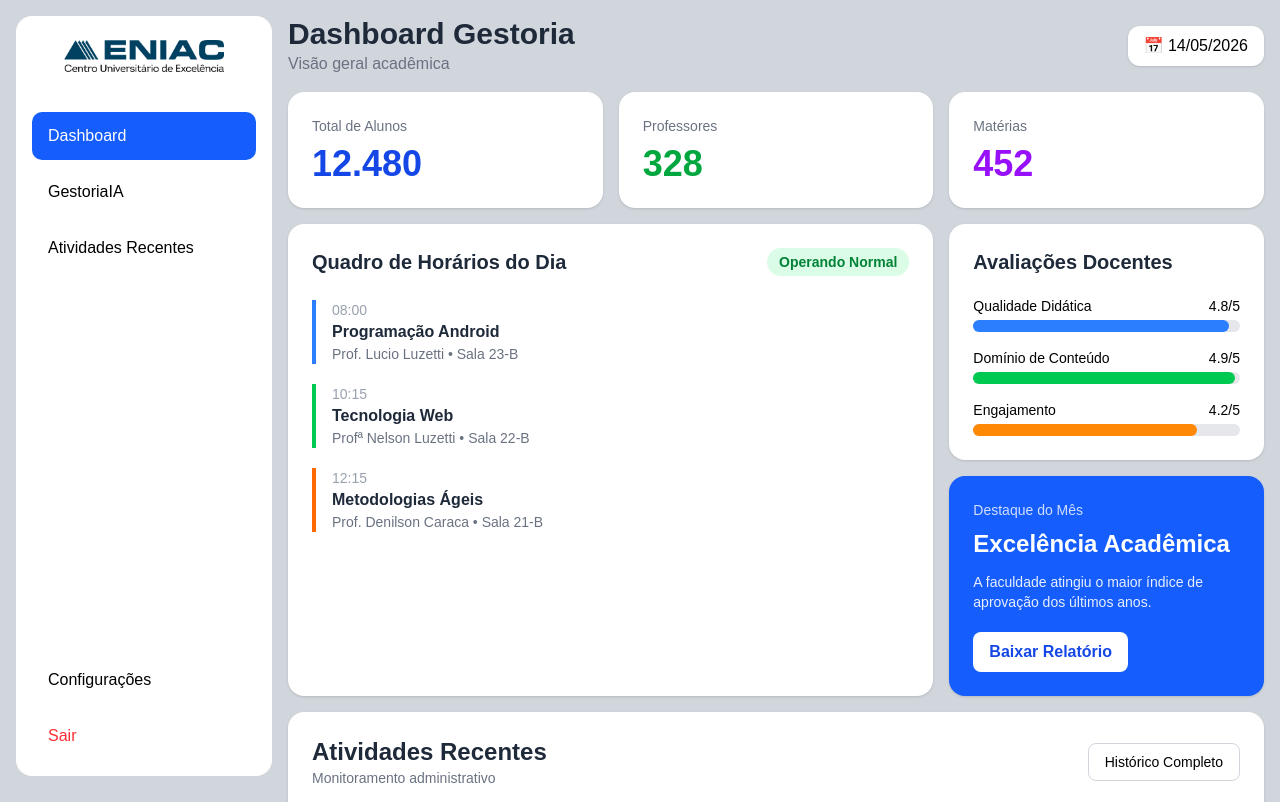
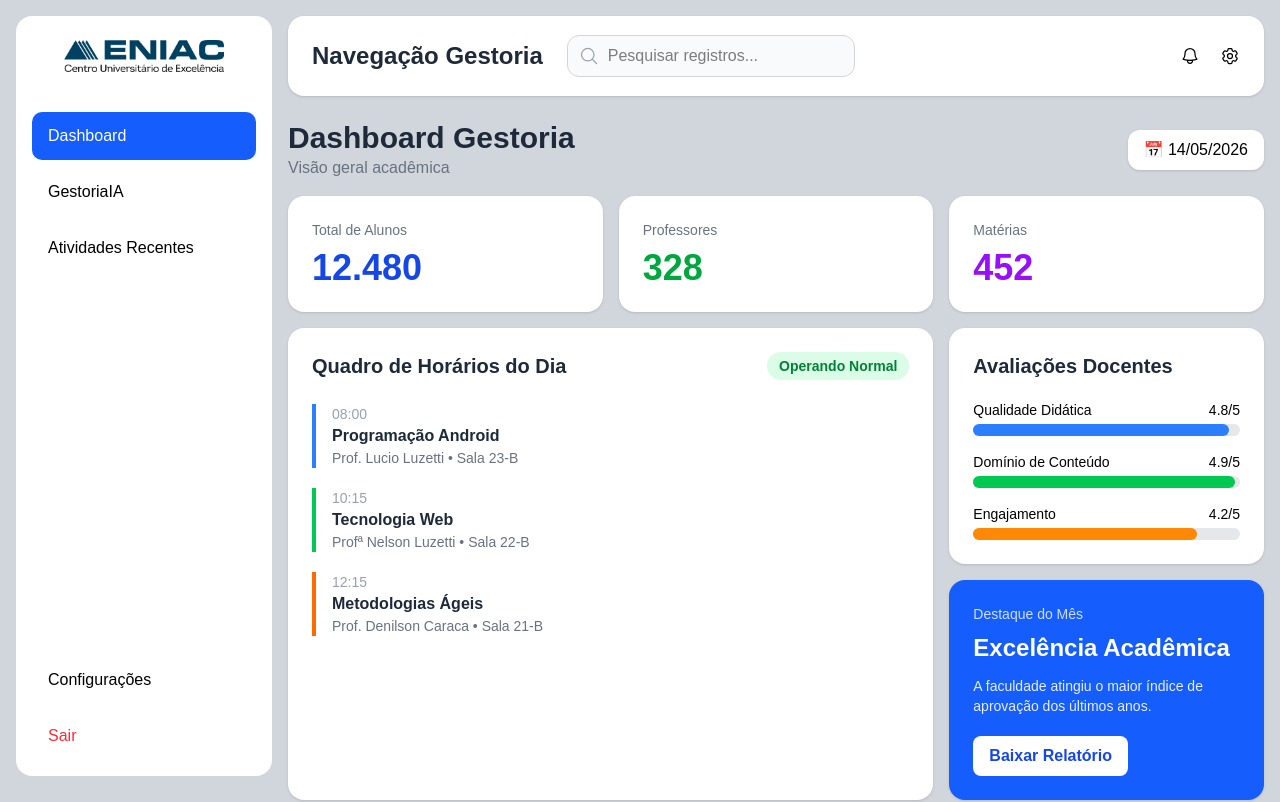
Before and after one commit to JoaoVitor5/FrontProject, a Next.js app: page /gestoria in a window 1280 px wide. Shown: the top 802 px of the page. Built offline with nearby package versions, Linux system fonts and the light colour scheme.

Commit message:
atualizações gerais

```diff
--- a/components/pages/GestoriaIAPage.tsx
+++ b/components/pages/GestoriaIAPage.tsx
@@ -4,7 +4,8 @@ import {
   BellIcon,
   Cog6ToothIcon,
   MagnifyingGlassIcon,
-  UserCircleIcon
+  ArrowDownTrayIcon,
+  PrinterIcon,
 } from "@heroicons/react/24/outline";
 
 import { useEffect, useState } from "react";
@@ -40,7 +41,7 @@ export default function GestoriaIAPage() {
 
   return (
 
-    <main className="flex min-h-screen bg-gray-200">
+    <main className="flex min-h-screen bg-gray-300">
 
       {/* Sidebar */}
       <aside className="w-64 h-[95vh] sticky top-4 ml-4 bg-white shadow-x1 rounded-2xl flex flex-col justify-between">
@@ -115,7 +116,7 @@ export default function GestoriaIAPage() {
     {/* Título */}
     <div>
       <h1 className="text-2xl font-bold text-gray-800">
-        Secretaria IA
+        Navegação Gestoria
       </h1>
     </div>
 
@@ -145,29 +146,6 @@ export default function GestoriaIAPage() {
     <button className="text-xl cursor-pointer">
       <Cog6ToothIcon className="w-5 h-5" />
     </button>
-
-      {/* Linha vertical */}
-    <div className="w-px h-10 bg-gray-500"></div>
-
-    {/* Usuário */}
-    <div className="flex items-center gap-3">
-
-      <div className="text-right">
-        <p className="font-semibold text-gray-800">
-          Eduardo Silveira
-        </p>
-
-        <p className="text-sm text-blue-600 font-medium">
-          DIRETORIA EXECUTIVA
-        </p>
-      </div>
-
-      {/* Avatar */}
-      <div className="w-12 h-12 rounded-full bg-blue-500">
-        <UserCircleIcon className="w-12 h-12 text-white" />
-      </div>
-
-    </div>
 
   </div>
 
@@ -436,9 +414,19 @@ export default function GestoriaIAPage() {
       </p>
     </div>
 
+<div className="flex items-center gap-3">
+    <button className="bg-gray-300 px-1 py-1  hover:bg-gray-400 transition cursor-pointer text-xl rounded-full">
+    <PrinterIcon className="w-5 h-5" />
+    </button>
+
+    <button className="bg-gray-300 px-1 py-1 hover:bg-gray-400 transition cursor-pointer text-xl rounded-full">
+    <ArrowDownTrayIcon className="w-5 h-5" />
+    </button>
+
     <span className="bg-green-100 text-green-700 px-4 py-2 rounded-full text-sm font-semibold">
       IA SINCRONIZADA
     </span>
+</div>
 
   </div>
 
@@ -523,8 +511,25 @@ export default function GestoriaIAPage() {
   {/* Barra Inferior IA */}
 <div className="mt-8 flex flex-col gap-4">
 
+      {/* Campo chat IA */}
+  <div className="bg-gray-300 rounded-3xl shadow-md p-3 flex items-center gap-3">
+
+    <input
+      type="text"
+      placeholder="Pergunte algo à Secretaria IA..."
+      className="flex-1 bg-transparent outline-none px-3 text-gray-900"
+    />
+
+    <button className="bg-blue-600 hover:bg-blue-700 transition-all duration-300 text-white px-5 py-2 rounded-2xl font-semibold cursor-pointer">
+      Enviar
+    </button>
+
+  </div>
+
   {/* Cards inferiores */}
   <div className="grid grid-cols-4 gap-4">
+
+
 
     {/* Rede */}
     <div className="bg-white rounded-3xl shadow-md p-4">
@@ -572,20 +577,7 @@ export default function GestoriaIAPage() {
 
   </div>
 
-  {/* Campo IA */}
-  <div className="bg-gray-300 rounded-3xl shadow-md p-3 flex items-center gap-3">
 
-    <input
-      type="text"
-      placeholder="Pergunte algo à Secretaria IA..."
-      className="flex-1 bg-transparent outline-none px-3 text-gray-900"
-    />
-
-    <button className="bg-blue-600 hover:bg-blue-700 transition-all duration-300 text-white px-5 py-2 rounded-2xl font-semibold cursor-pointer">
-      Enviar
-    </button>
-
-  </div>
 
 </div>
 
--- a/components/pages/GestoriaPage.tsx
+++ b/components/pages/GestoriaPage.tsx
@@ -1,6 +1,12 @@
 "use client";
 
 import { useRouter } from "next/navigation";
+
+import {
+  BellIcon,
+  Cog6ToothIcon,
+  MagnifyingGlassIcon,
+} from "@heroicons/react/24/outline";
 
 export default function GestoriaPage() {
 
@@ -72,6 +78,50 @@ export default function GestoriaPage() {
 
 {/* Conteúdo do topo */}
 <section className="flex-1 p-4">
+
+  {/* Topbar */}
+<header className="h-20 bg-white rounded-2xl shadow-sm px-6 flex items-center justify-between mb-6">
+
+  {/* Lado esquerdo */}
+  <div className="flex items-center gap-6">
+
+    {/* Título */}
+    <div>
+      <h1 className="text-2xl font-bold text-gray-800">
+        Navegação Gestoria
+      </h1>
+    </div>
+
+    {/* Barra de pesquisa */}
+    <div className="relative">
+      <input
+        type="text"
+        placeholder="Pesquisar registros..."
+        className="w-72 pl-10 pr-4 py-2 rounded-xl border border-gray-300 bg-gray-50 outline-none focus:border-blue-500"
+      />
+
+      <span className="absolute left-3 top-1/2 -translate-y-1/2 text-gray-400">
+        <MagnifyingGlassIcon className="w-5 h-5" />
+      </span>
+    </div>
+
+  </div>
+
+  {/* Lado direito */}
+  <div className="flex items-center gap-5">
+
+    {/* Ícones */}
+    <button className="text-xl cursor-pointer">
+      <BellIcon className="w-5 h-5" />
+    </button>
+
+    <button className="text-xl cursor-pointer">
+      <Cog6ToothIcon className="w-5 h-5" />
+    </button>
+
+  </div>
+
+  </header>
 
   {/* Topo da página */}
   <div className="flex items-center justify-between mb-4">
```
